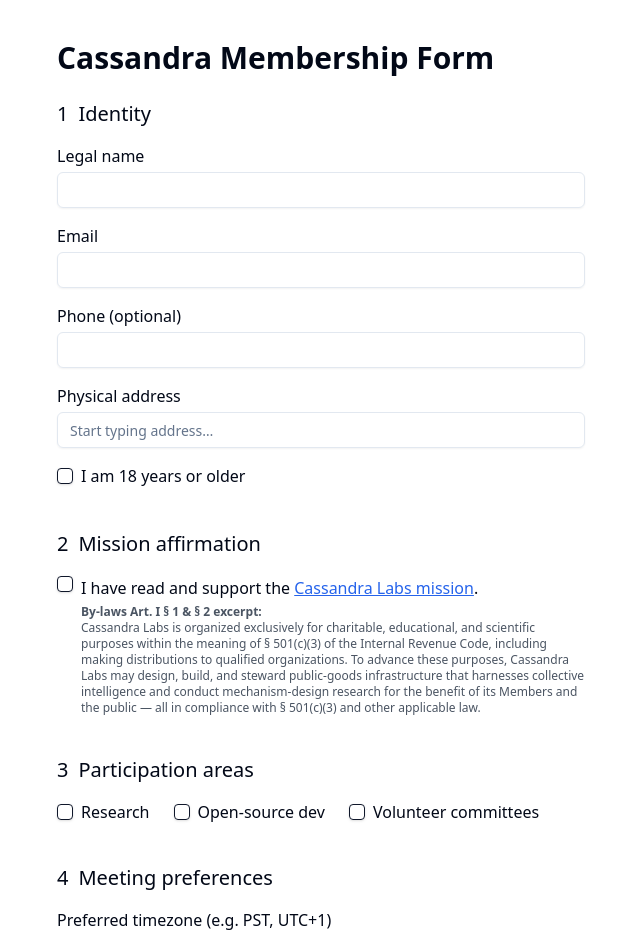
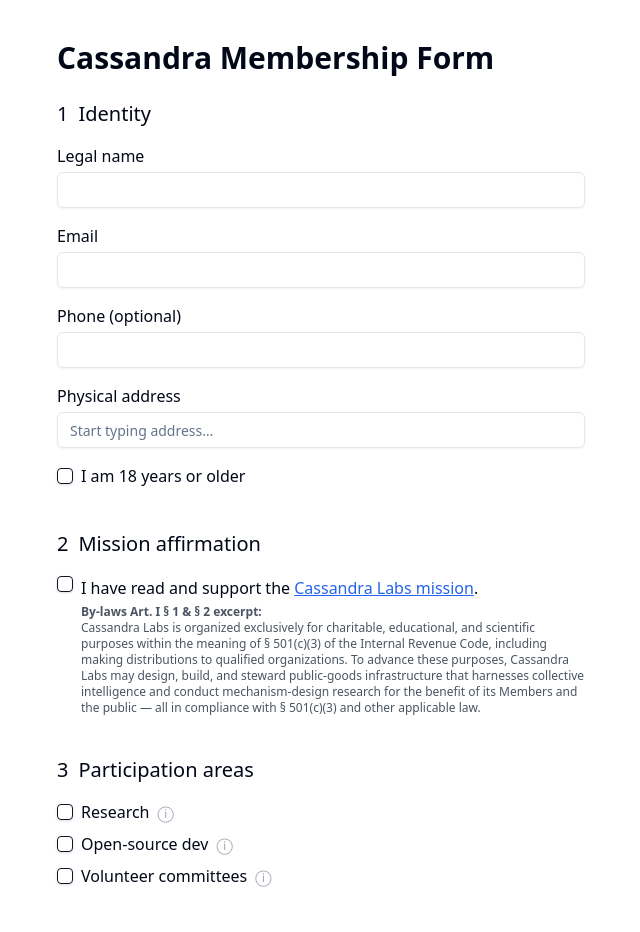
Before and after one commit to lbarberiscanoni/cassandra-membership-portal, a Next.js app: page /membership in a window 1280 px wide. Shown: the top 932 px of the page, without its empty margins (319-959 px from the left). Built offline with nearby package versions, Linux system fonts and the light colour scheme.

Commit message:
added a tooltip to explalin participation areas

```diff
--- a/package.json
+++ b/package.json
@@ -12,6 +12,7 @@
     "@radix-ui/react-checkbox": "^1.3.2",
     "@radix-ui/react-radio-group": "^1.3.7",
     "@radix-ui/react-slot": "^1.2.3",
+    "@radix-ui/react-tooltip": "^1.2.7",
     "@supabase/supabase-js": "^2",
     "class-variance-authority": "^0.7.1",
     "clsx": "^2.1.1",
--- a/src/app/membership/Wizard.jsx
+++ b/src/app/membership/Wizard.jsx
@@ -7,6 +7,12 @@ import { useForm, Controller } from "react-hook-form";
 import { Input } from "@/components/ui/input";
 import { Textarea } from "@/components/ui/textarea";
 import { Button } from "@/components/ui/button";
+import {
+  TooltipProvider,
+  Tooltip,
+  TooltipTrigger,
+  TooltipContent,
+} from "@/components/ui/tooltip";
 import { Checkbox } from "@/components/ui/checkbox";
 import {
   RadioGroup,
@@ -45,7 +51,7 @@ export default function MembershipWizard() {
       <h1 className="text-3xl font-semibold mb-6">
         Cassandra Membership Form
       </h1>
-
+      <TooltipProvider delayDuration={250}>
         <form onSubmit={handleSubmit(onSubmit)} className="space-y-10">
           {/* ---------- 1 · IDENTITY ---------- */}
           <section>
@@ -152,18 +158,38 @@ export default function MembershipWizard() {
           <section>
             <h2 className="text-xl font-medium mb-4">3 Participation areas</h2>
 
-          <div className="flex flex-wrap gap-x-6 gap-y-2">
-            {["Research", "Open-source dev", "Volunteer committees"].map((opt) => (
-              <label key={opt} className="inline-flex items-center gap-2">
-                <Checkbox
-                  id={opt}
-                  value={opt}
-                  {...register("participation")}
-                />
-                <span>{opt}</span>
+            {[
+              {
+                label: "Research",
+                tip: "Co-author papers, run experiments, peer-review drafts.",
+              },
+              {
+                label: "Open-source dev",
+                tip: "Contribute code, docs, or QA to Cassandra’s public-goods repos.",
+              },
+              {
+                label: "Volunteer committees",
+                tip: "Help with outreach, compliance, grants, or events.",
+              },
+            ].map(({ label, tip }) => (
+              <div key={label} className="flex items-center gap-2 mb-2">
+                <Checkbox id={label} value={label} {...register("participation")} />
+                <label htmlFor={label} className="font-medium">
+                  {label}
                 </label>
+
+                <Tooltip>
+                  <TooltipTrigger asChild>
+                    <span className="cursor-help text-gray-400 inline-block align-middle">
+                      &#9432;
+                    </span>
+                  </TooltipTrigger>
+                  <TooltipContent className="max-w-xs text-sm">
+                    {tip}
+                  </TooltipContent>
+                </Tooltip>
+              </div>
             ))}
-          </div>
           </section>
 
           {/* ---------- 4 · MEETING PREFS ---------- */}
@@ -286,6 +312,7 @@ export default function MembershipWizard() {
             </Button>
           </section>
         </form>
+      </TooltipProvider>
     </main>
   );
 }
--- /dev/null
+++ b/src/components/ui/tooltip.jsx
@@ -0,0 +1,28 @@
+"use client"
+
+import * as React from "react"
+import * as TooltipPrimitive from "@radix-ui/react-tooltip"
+
+import { cn } from "@/lib/utils"
+
+const TooltipProvider = TooltipPrimitive.Provider
+
+const Tooltip = TooltipPrimitive.Root
+
+const TooltipTrigger = TooltipPrimitive.Trigger
+
+const TooltipContent = React.forwardRef(({ className, sideOffset = 4, ...props }, ref) => (
+  <TooltipPrimitive.Portal>
+    <TooltipPrimitive.Content
+      ref={ref}
+      sideOffset={sideOffset}
+      className={cn(
+        "z-50 overflow-hidden rounded-md bg-primary px-3 py-1.5 text-xs text-primary-foreground animate-in fade-in-0 zoom-in-95 data-[state=closed]:animate-out data-[state=closed]:fade-out-0 data-[state=closed]:zoom-out-95 data-[side=bottom]:slide-in-from-top-2 data-[side=left]:slide-in-from-right-2 data-[side=right]:slide-in-from-left-2 data-[side=top]:slide-in-from-bottom-2 origin-[--radix-tooltip-content-transform-origin]",
+        className
+      )}
+      {...props} />
+  </TooltipPrimitive.Portal>
+))
+TooltipContent.displayName = TooltipPrimitive.Content.displayName
+
+export { Tooltip, TooltipTrigger, TooltipContent, TooltipProvider }
```
Also changed, not shown: 2 other files (tests, documents, lock files or other folders). Lines whose indentation alone changed are shown as unchanged.
